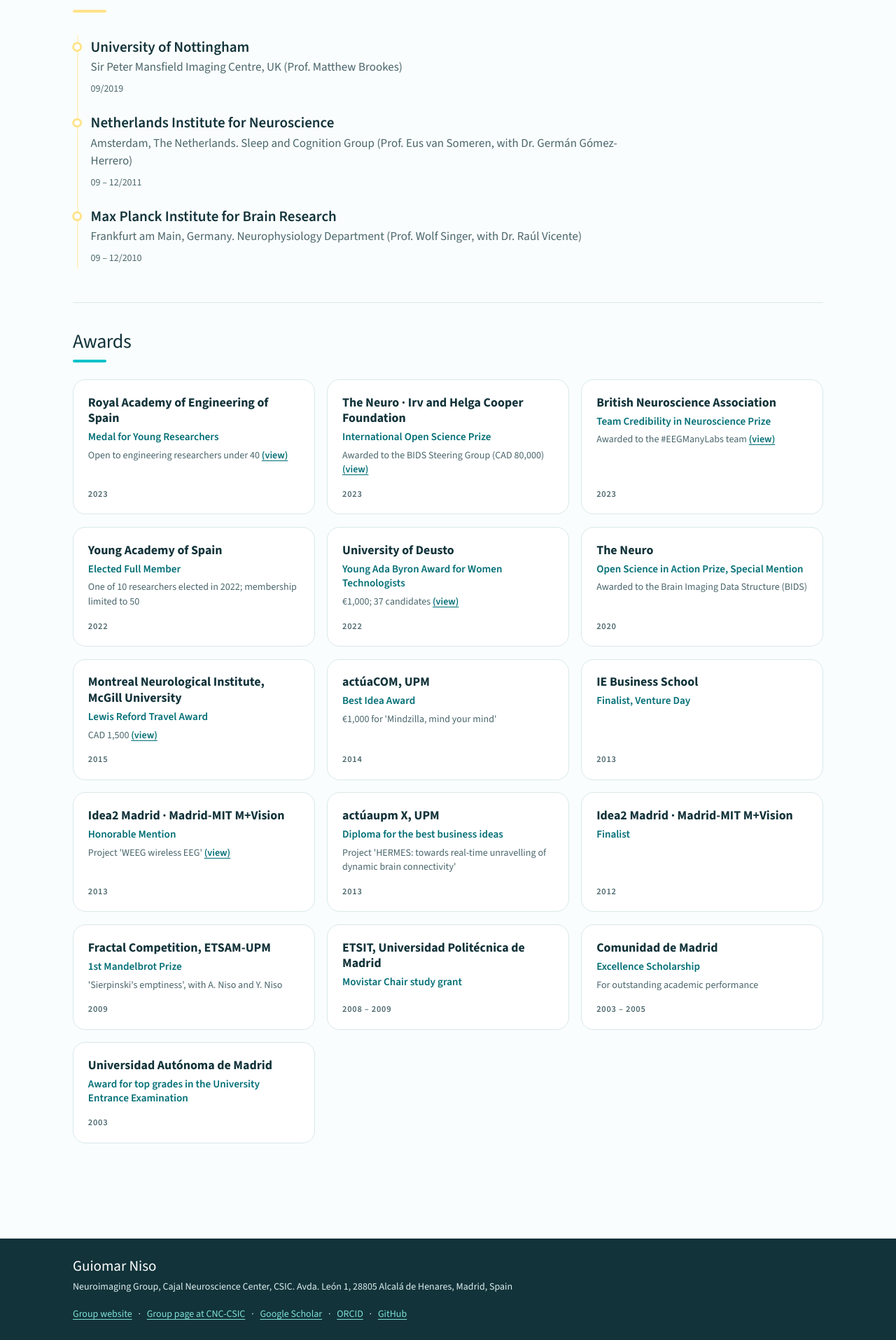
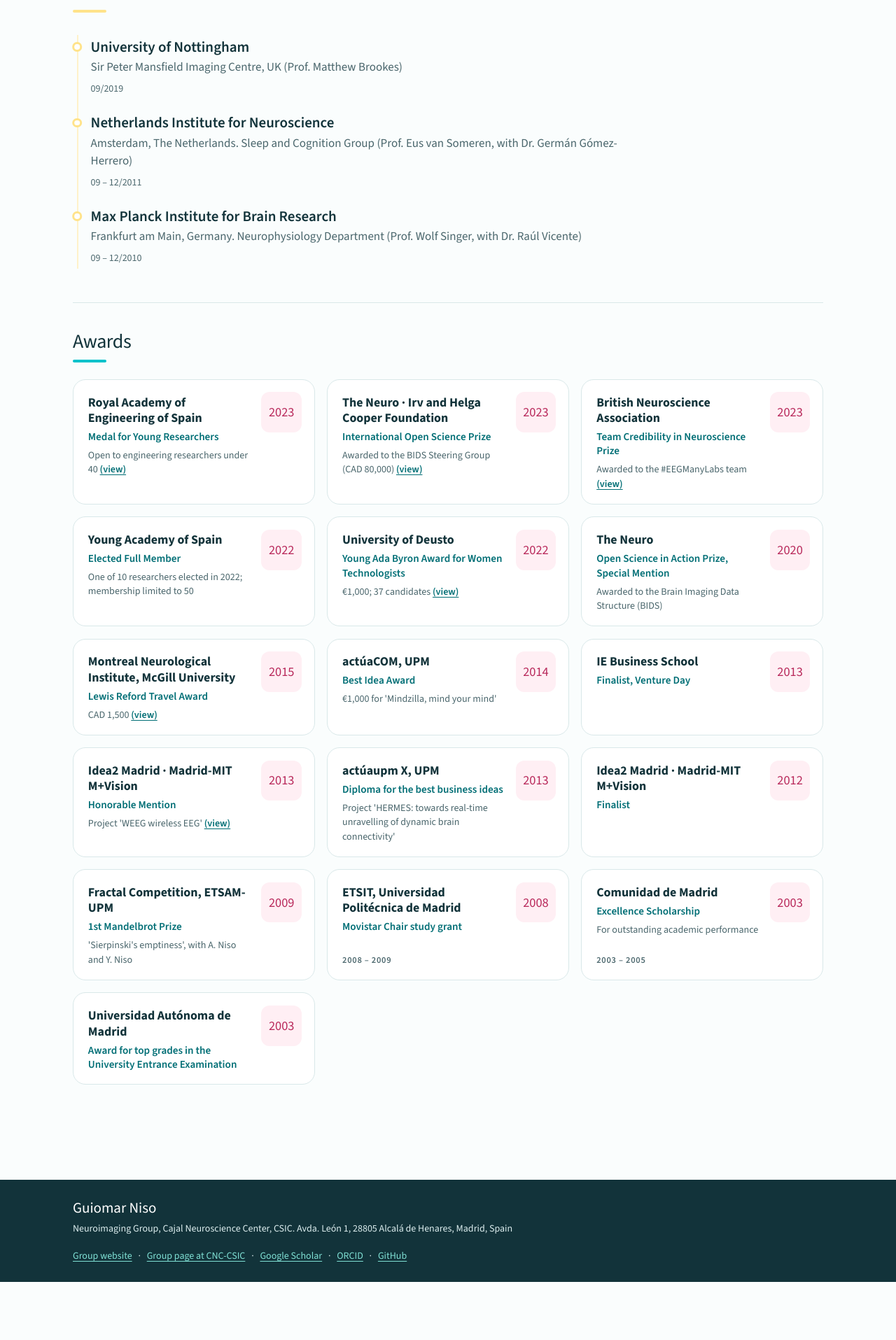
Before and after one commit to guiomar/guiomar.github.io, a Jekyll site: the page built from vitae.html, in a window 1280 px wide. Shown: the part 2828-4743 px from the top of the page at 70% size. Built offline with Jekyll 4.4.1, drawn with Linux system fonts in a browser that asks for light colours; after the commit the page ends 4660 px from its top, so only the background shows below that.

Commit message:
Vitae awards: pink year tile again, no featured card
Co-Authored-By: Claude Opus 5.5 <noreply@anthropic.com>
Claude-Session: https://claude.ai/code/session_016qHx7xJtVuA2p8MXZK7uaB

```diff
--- a/assets/css/main.css
+++ b/assets/css/main.css
@@ -356,3 +356,4 @@ p { margin: 0 0 1em; }
 #positions .cv2__logo img { mix-blend-mode: multiply; }
 #positions .cv2__logo img[src$="ciber-bbn.svg"] { width: 5.2rem; height: auto; max-width: none; margin-right: 1.6rem; }
 #awards li.cv2__pos { padding-right: 1.3rem !important; min-height: 0; }
+#awards li.cv2__pos { padding-right: 5.6rem !important; }
--- a/vitae.html
+++ b/vitae.html
@@ -17,11 +17,11 @@ permalink: /vitae/
     {% assign rest = e.text | remove_first: head | remove_first: ', ' %}
     {% if e.org %}
     <li class="cv2__pos{% if e.featured %} cv2__pos--featured{% endif %}">
-      {% if e.logo %}<span class="cv2__logo{% if e.logo2 %} cv2__logo--two{% endif %}"><img src="{{ '/assets/img/logos/' | append: e.logo | relative_url }}" alt="" loading="lazy">{% if e.logo2 %}<img src="{{ '/assets/img/logos/' | append: e.logo2 | relative_url }}" alt="" loading="lazy">{% endif %}</span>{% endif %}
+      {% if e.logo %}<span class="cv2__logo{% if e.logo2 %} cv2__logo--two{% endif %}"><img src="{{ '/assets/img/logos/' | append: e.logo | relative_url }}" alt="" loading="lazy">{% if e.logo2 %}<img src="{{ '/assets/img/logos/' | append: e.logo2 | relative_url }}" alt="" loading="lazy">{% endif %}</span>{% elsif s.title == 'Awards' %}<span class="cv2__logo cv2__yeartile">{{ e.years | split: ' ' | first }}</span>{% endif %}
       <p class="cv2__head">{{ e.org }}</p>
       <p class="cv2__role">{{ e.role }}</p>
       {% if e.desc or e.link %}<p class="cv2__rest">{{ e.desc }}{% if e.link %} <a href="{{ e.link }}">(view)</a>{% endif %}</p>{% endif %}
-      <p class="cv2__when">{{ e.years }}</p>
+      {% unless s.title == 'Awards' and e.years.size < 5 %}<p class="cv2__when">{{ e.years }}</p>{% endunless %}
     </li>
     {% continue %}
     {% endif %}
```
